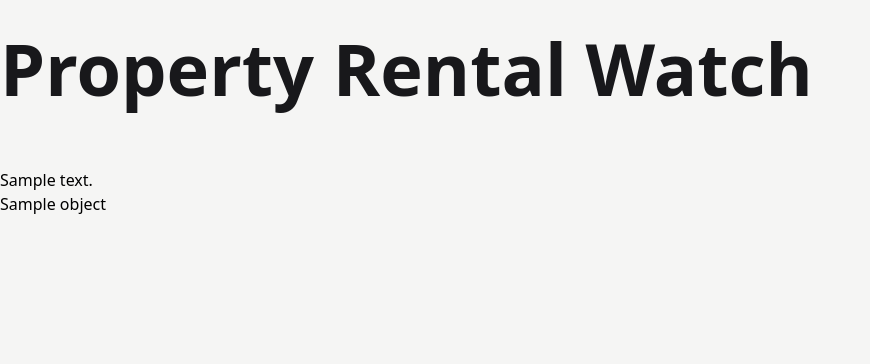
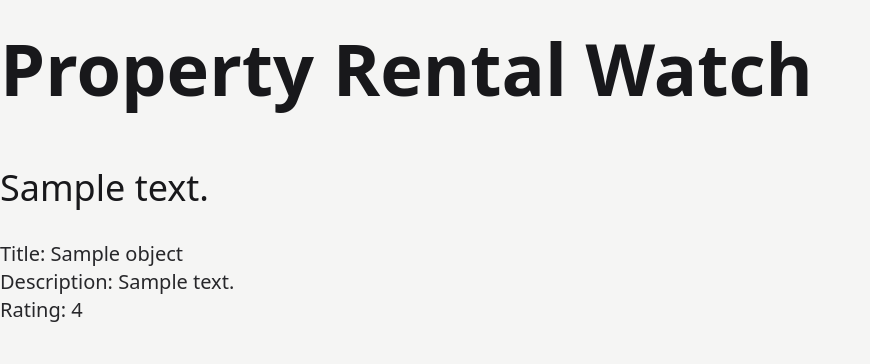
Before and after one commit to gedkirkham/property_rental_watch, a Django app: template app/reviews/templates/reviews/review_detail.html in a window 1280 px wide. Shown: the top 364 px of the page, without its empty margins (0-870 px from the left). Run offline with Django 3.2, Linux system fonts and the light colour scheme; the template is opened without the code that fills it: most values are stand-ins (such as "Sample title", 1, 10 or a date in 2020); style sheets or scripts are compiled from the project's sources; some libraries are stand-ins or nearby versions.

Commit message:
feat: add more detail to review_detail page

```diff
--- a/app/reviews/templates/reviews/review_detail.html
+++ b/app/reviews/templates/reviews/review_detail.html
@@ -1,7 +1,28 @@
 {% extends 'index.html' %}
 
 {% block content %}
-{{ address }}
-<br>
-{{ object }}
+<section>
+    <header>
+        <h2>
+            <a
+                href="{% url 'addresses:address_detail' pk=address.pk %}"
+                class="tw_main_nav_a"
+            >
+                {{ address }}
+            </a>
+        </h2>
+    </header>
+
+    <ul class="tw-my-8">
+        <li>
+            Title: {{ object.title }}
+        </li>
+        <li>
+            Description: {{ object.desc }}
+        </li>
+        <li>
+            Rating: {{ object.rating }}
+        </li>
+    </ul>
+</section>
 {% endblock %}
```
